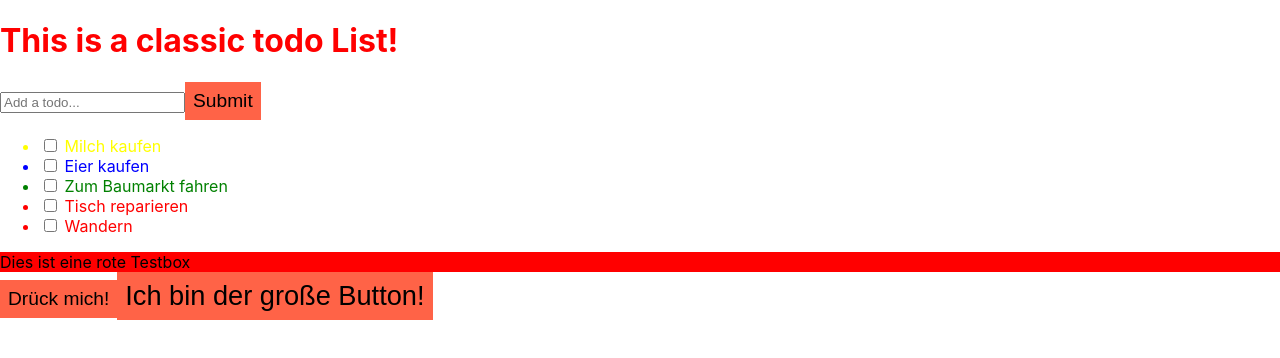
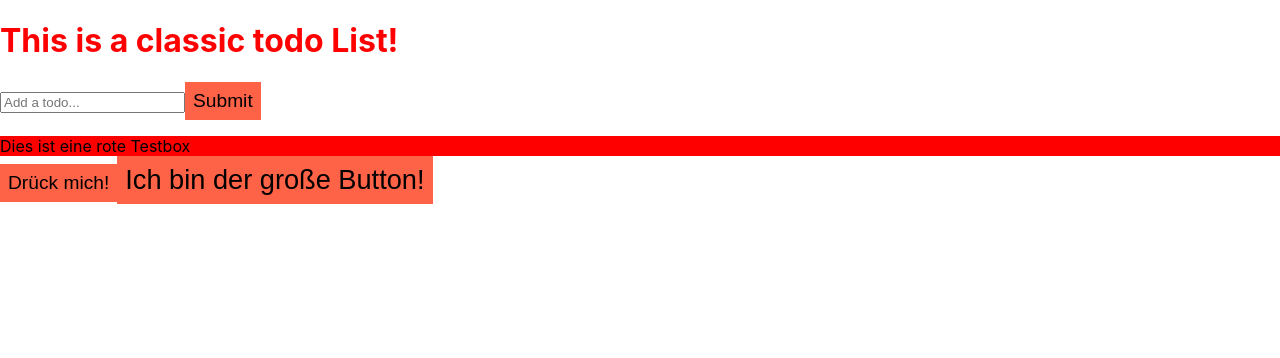
Before and after one commit to thomasmueller87/first-react-project, a React (Vite) app: page / in a window 1280 px wide. Shown: the top 358 px of the page. Built offline with nearby package versions, Linux system fonts and the light colour scheme.

Commit message:
Local Storage Fct added

```diff
--- a/src/App.jsx
+++ b/src/App.jsx
@@ -5,20 +5,24 @@ import Box from './Box';
 import Form from './Form';
 import TodoList from './TodolList';
 import Button from './Button';
-import { useState } from 'react';
+import { useEffect, useState } from 'react';
 
 
 
 function App() {
-    const initTodos = [
-    { title: 'Milch kaufen', color: 'yellow'},
-    { title: 'Eier kaufen', color: 'blue'},
-    { title: 'Zum Baumarkt fahren', color: 'green'},
-    { title: 'Tisch reparieren', color: 'red'},
-    { title: 'Wandern', color: 'red'},
-  ]
+
   //Reload der Seite nach dem Addbutton
-  const [todos, setTodos] = useState(initTodos)
+  const [todos, setTodos] = useState([])
+
+  //Beim erstmaligen Laden der Seite die Todos aus dem LocalStorage holen
+  useEffect( () => {
+    const todosFromLocal = JSON.parse(localStorage.getItem('_TODOS')) ?? []
+    setTodos(todosFromLocal)
+  }, [])
+  // Wenn die Todos sich ändern, dann im LocalStorage speichern!
+  useEffect(() => {
+    localStorage.setItem('_TODOS', JSON.stringify(todos))
+  }, [todos])
 
   function addTodo(todo) {
   setTodos([todo, ...todos])
--- a/src/Form.jsx
+++ b/src/Form.jsx
@@ -18,7 +18,7 @@ function Form({ onAddTodo }) {
 
         form.reset();
         inputField.focus();
-}
+        }
 
     return (
     <form onSubmit={handleFormSubmit}>
```
